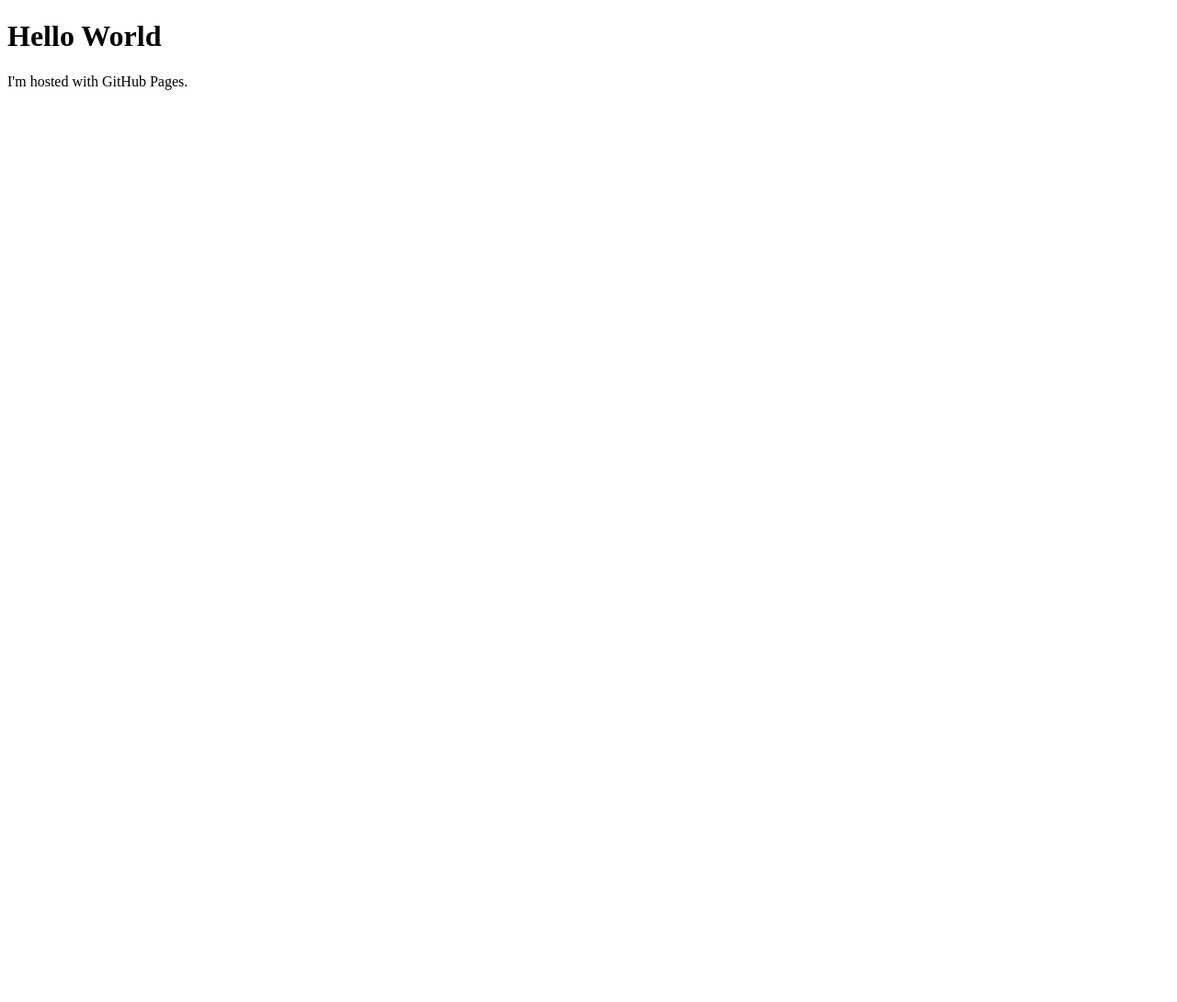
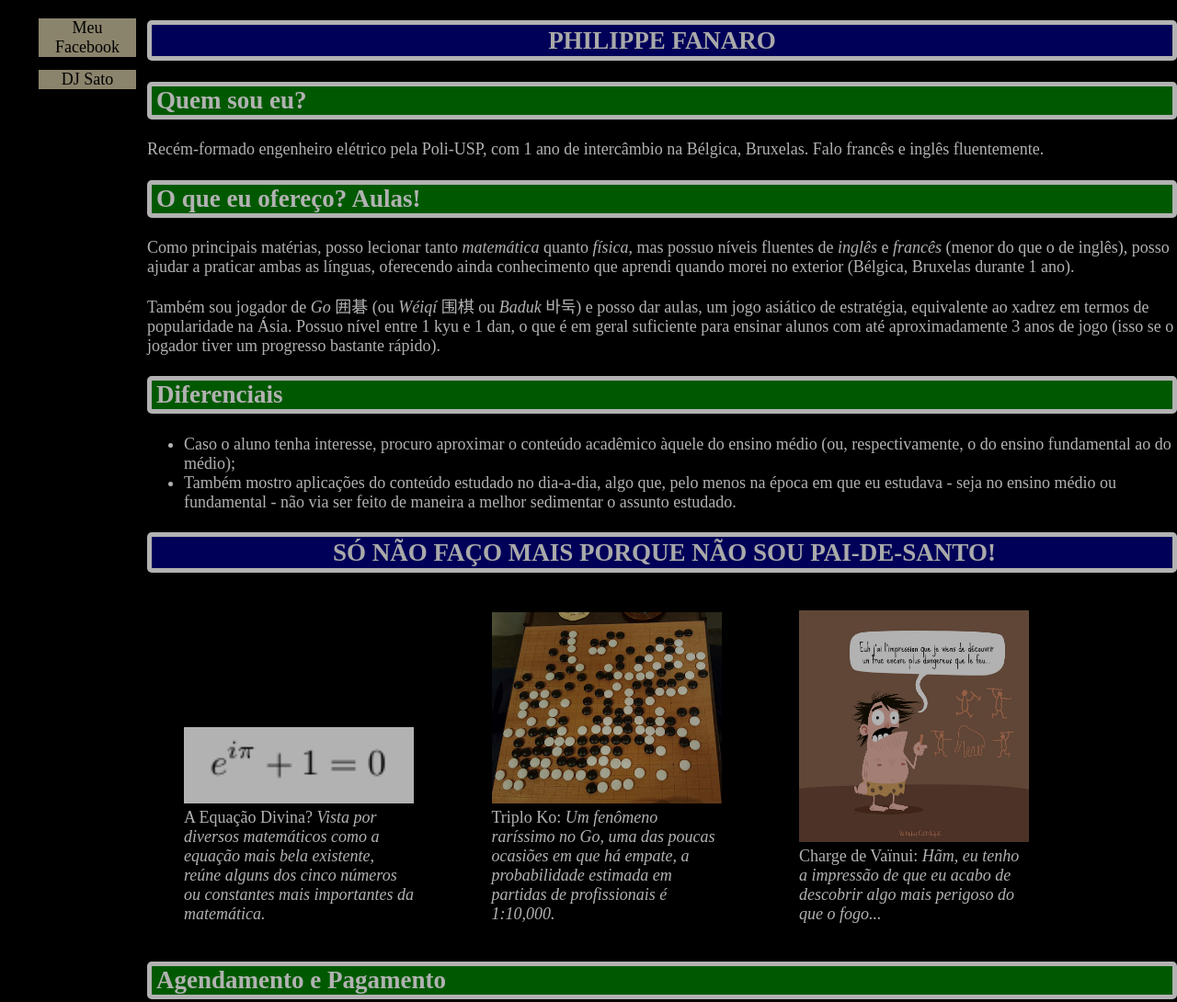
Before and after one commit to psygo/Philippe-Fanaro, a plain HTML site: page index.html in a window 1280 px wide. Shown: the top 1090 px of the page at 92% size. Before the commit the page ends 800 px from the top, so only its background shows below. Drawn offline with Linux system fonts and the light colour scheme.

Commit message:
first update

```diff
--- /dev/null
+++ b/css/index.css
@@ -0,0 +1,67 @@
+body{
+    background-color: black;
+    color: white;
+    opacity: 0.7;
+    /*font-family: menlo;*/
+    font-family: "Crimson Text", "Times New Roman", serif;
+    margin-left: auto;
+    margin-right: auto;
+    font-size: 2.25ch;
+}
+.title{
+    text-align: center;
+    text-transform: uppercase;
+    width: auto;
+    height: 32px;
+    background-color: #000080;
+    color: #F2F2F2;
+    position: relative;
+    float: center;
+    border: 5px solid white;
+    border-radius: 5px;
+    padding-top: 2px;
+}
+h2{
+    background-color: green;
+    border: 5px solid white;
+    border-radius: 5px;
+    padding-left: 5px;
+}
+nav{
+    text-align: center;
+    width: 150px;
+    position: absolute;
+    top: 0;
+    left: 0;
+    padding-left: 0px;
+    box-sizing: border-box;
+}
+nav ul li:hover{
+    background-color: white;
+}
+nav ul li{
+    background-color: #C7BE9B;
+    margin-bottom: 10px;
+    border: 2px solid black;
+}
+nav ul li a{
+    text-decoration: none;
+    color: black;
+    padding-left: 0px;
+}
+nav ul{
+    list-style: none;
+}
+#section{
+    position: absolute;
+    top: 0;
+    left: 160px;
+}
+.foto{
+    width: 250px;
+    display: inline-block;
+}
+.figuras{
+    margin-left: auto;
+    margin-right: auto;
+}
--- /dev/null
+++ b/css/sato.css
@@ -0,0 +1,145 @@
+body{
+    background-color: #000080;
+    /*font-family: menlo;*/
+    font-family: "Crimson Text", "Times New Roman", serif;
+    margin-left: auto;
+    margin-right: auto;
+    font-size: 2ch; /* Existem outras medidas além de px, como rem, em, % (em geral, toma como base a fonte do "pai dele") e ch. */
+    color: grey
+}
+#titulo{
+    text-transform: uppercase; /* Não só efeito visual, mas semântico */
+}
+h2{
+    background:-moz-linear-gradient(top,#9C8F67,#C7BE9B);
+    background:-webkit-linear-gradient(top,#9C8F67,#C7BE9B);
+    border-radius: 15px;
+    padding-left: 5px;
+    border: 1px solid black;
+    color: black;
+    clear: both;
+}
+.djsato{
+    position:relative;
+    left: 0px;
+    -webkit-animation: aparece;
+    animation: aparece 1s;
+}
+@-webkit-keyframes aparece{
+    0%{
+        opacity: 0;
+    }
+    100%{
+        opacity: 1;
+    }
+}
+@keyframes aparece{
+    0%{
+        opacity: 0;
+    }
+    100%{
+        opacity: 1;
+    }
+}
+.djsato-caption{
+    position:absolute;
+    left: 160px;
+}
+/*figure{
+    box-shadow: 5px 5px 3px rgba(0,0,0,0.7);
+    -moz-transform:rotate(-5deg);
+    -webkit-transform:rotate(-5deg);
+}*/
+aside{
+    text-align: center;
+}
+aside ul{
+    list-style-type: none;
+}
+.icones-sociais li{
+    display: inline-block;
+}
+.icones-sociais a{
+    width: 40px;
+    height: 40px;
+    display: inline-block;
+    text-indent: -9999px; /* image replacement */
+}
+.github{
+    background-image: url("../images/github.png");
+}
+.linkedin{
+    background-image: url("../images/linkedin.png");
+}
+blockquote{
+    color: black;
+    background-color: grey;
+    padding-left: 5px;
+    padding-top: 5px;
+    padding-right: 5px;
+    padding-bottom: 5px;
+    border: 10px #C2CCCA solid;
+    width: 250px;
+    top:0;
+    right:0;
+    position:fixed;
+    box-sizing: border-box;
+    border-radius: 10px 0;
+}
+blockquote cite{
+    font-style: italic;
+}
+/*#diogenes{
+    top:0;
+    right:0;
+    max-width: 250px;
+    width: auto;
+    height: auto;
+    position:fixed;
+    position:absolute;
+}*/
+#table{
+    width: 300px;
+    margin-left: auto;
+    margin-right: auto;
+    border: 1px solid black;
+}
+#table th{
+    background-color: grey;
+    color: black;
+    border: 1px solid black;
+}
+#table td{
+    text-align: center;
+    border: 1px solid black;
+}
+nav{
+    text-align: center;
+    width: 150px;
+    float: left;
+    margin-right: 50px;
+    padding-left: 0px;
+    box-sizing: border-box;
+}
+nav ul li:hover{
+    background-color: white;
+}
+nav ul li{
+    background-color: #C7BE9B;
+    margin-bottom: px;
+    border: 2px solid black;
+}
+nav ul li a{
+    text-decoration: none;
+    color: black;
+    padding-left: 0px;
+}
+nav ul{
+    list-style: none;
+}
+#section{
+    position: relative;
+    left: 0;
+/*    width: 740px right;*/
+/*    float: right;*/
+}
--- a/index.html
+++ b/index.html
@@ -2,11 +2,95 @@
 
 <html>
 
+<head>
+
+        <meta charset="UTF-8"/>
+        <!-- <link rel = "stylesheet"
+          type = "text/css"
+          href = "reset.css"> -->
+        <title>Philippe Fanaro</title>
+        <meta name="viewport"
+              content="width=device-width, initial-scale=1">
+        <link rel = "stylesheet"
+              type = "text/css"
+              href = "css/index.css">
+        <link rel="stylesheet"
+              href="http://fonts.googleapis.com/css?family=Open+Sans+Condensed:700">
+
+</head>
+
 <body>
 
-    <h1>Hello World</h1>
+    <main>
 
-    <p>I'm hosted with GitHub Pages.</p>
+        <nav>
+            <ul>
+                <li>
+                    <a href="https://www.facebook.com/philippe.fanaro">
+                        Meu Facebook
+                    </a>
+                </li>
+                <li>
+                    <a href="sato.html">
+                        DJ Sato
+                    </a>
+                </li>
+            </ul>
+        </nav>
+
+    </main>
+
+    <section id="section">
+
+        <h1 class="title">Philippe Fanaro</h1>
+
+        <h2> Quem sou eu? </h2>
+
+            <p> Recém-formado engenheiro elétrico pela Poli-USP, com 1 ano de intercâmbio na Bélgica, Bruxelas. Falo francês e inglês fluentemente.</p>
+
+        <h2> O que eu ofereço? Aulas!</h2>
+
+            <p>Como principais matérias, posso lecionar tanto <em>matemática</em> quanto <em>física</em>, mas possuo níveis fluentes de <em>inglês</em> e <em>francês</em> (menor do que o de inglês), posso ajudar a praticar ambas as línguas, oferecendo ainda conhecimento que aprendi quando morei no exterior (Bélgica, Bruxelas durante 1 ano).</p>
+
+            <p>Também sou jogador de <em>Go</em> 囲碁 (ou <em>Wéiqí</em> 围棋 ou <em>Baduk</em> 바둑) e posso dar aulas, um jogo asiático de estratégia, equivalente ao xadrez em termos de popularidade na Ásia. Possuo nível entre 1 kyu e 1 dan, o que é em geral suficiente para ensinar alunos com até aproximadamente 3 anos de jogo (isso se o jogador tiver um progresso bastante rápido).</p>
+
+        <h2> Diferenciais </h2>
+
+        <ul>
+
+            <li>Caso o aluno tenha interesse, procuro aproximar o conteúdo acadêmico àquele do ensino médio (ou, respectivamente, o do ensino fundamental ao do médio);</li>
+            <li>Também mostro aplicações do conteúdo estudado no dia-a-dia, algo que, pelo menos na época em que eu estudava - seja no ensino médio ou fundamental - não via ser feito de maneira a melhor sedimentar o assunto estudado.</li>
+
+        </ul>
+
+        <h2 class="title">Só não faço mais porque não sou pai-de-santo!</h2>
+
+        <div class="figuras">
+
+            <figure class="foto"> <img src="images/equacao divina.png" class="foto"/>
+                <figcaption> A Equação Divina? <em>Vista por diversos matemáticos como a equação mais bela existente, reúne alguns dos cinco números ou constantes mais importantes da matemática.</em> </figcaption>
+            </figure>
+
+            <figure class="foto"> <img src="images/triplo ko bruno sato.png" class="foto"/>
+                <figcaption> Triplo Ko: <em>Um fenômeno raríssimo no Go, uma das poucas ocasiões em que há empate, a probabilidade estimada em partidas de profissionais é 1:10,000.</em> </figcaption>
+            </figure>
+
+            <figure class="foto"> <img src="images/vaïnui.jpg" class="foto"/>
+                <figcaption> Charge de Vaïnui: <em>Hãm, eu tenho a impressão de que eu acabo de descobrir algo mais perigoso do que o fogo...</em> </figcaption>
+            </figure>
+
+        </div>
+
+        <h2> Agendamento e Pagamento </h2>
+
+        <ul>
+
+            <li>Os meus horários são bastante flexíveis, e há também a possibilidade de agendamento de aulas via Skype;</li>
+            <li>O pagamento é negociável, mas, a princípio, será de R$70/hora.</li>
+
+        </ul>
+
+    </section>
 
 </body>
 
```
Also changed, not shown: sato.html (added, +93 -0 lines), images/Diógenes de Sínope.png (added), images/dj sato 2.jpg (added), images/equacao divina.png (added), images/github.png (added), images/linkedin.png (added), images/triplo ko bruno sato.png (added), images/vaïnui.jpg (added).
